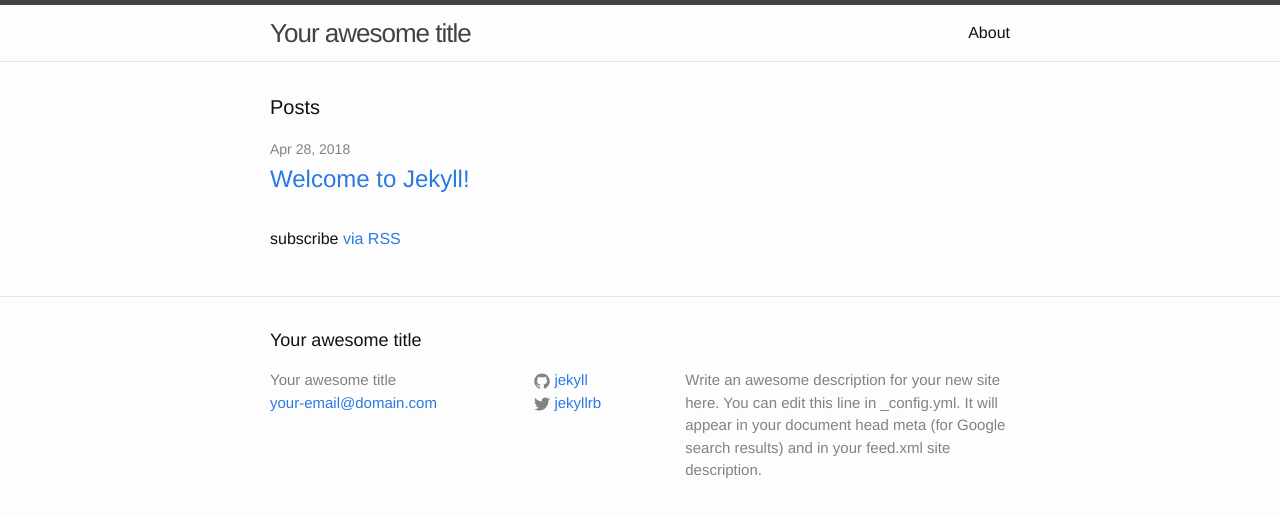
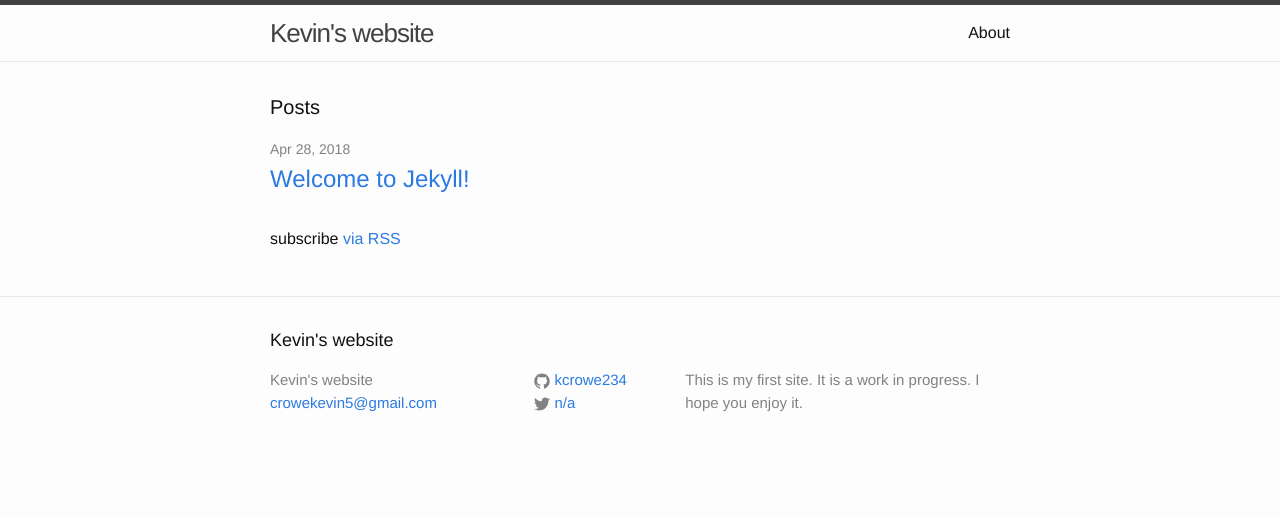
Before and after one commit to kcrowe234/Jekyll-Site, a Jekyll site: the page built from index.html, in a window 1280 px wide. Shown: the top 517 px of the page. Built offline with Jekyll 4.4.1, drawn with Linux system fonts in a browser that asks for light colours.

Commit message:
update config.yml

```diff
--- a/_config.yml
+++ b/_config.yml
@@ -6,16 +6,14 @@
 # 'jekyll serve'. If you change this file, please restart the server process.
 
 # Site settings
-title: Your awesome title
-email: your-email@domain.com
+title: Kevin's website
+email: crowekevin5@gmail.com
 description: > # this means to ignore newlines until "baseurl:"
-  Write an awesome description for your new site here. You can edit this
-  line in _config.yml. It will appear in your document head meta (for
-  Google search results) and in your feed.xml site description.
+ This is my first site. It is a work in progress. I hope you enjoy it.
 baseurl: "" # the subpath of your site, e.g. /blog
 url: "http://yourdomain.com" # the base hostname & protocol for your site
-twitter_username: jekyllrb
-github_username:  jekyll
+twitter_username: n/a
+github_username:  kcrowe234
 
 # Build settings
 markdown: kramdown
```
